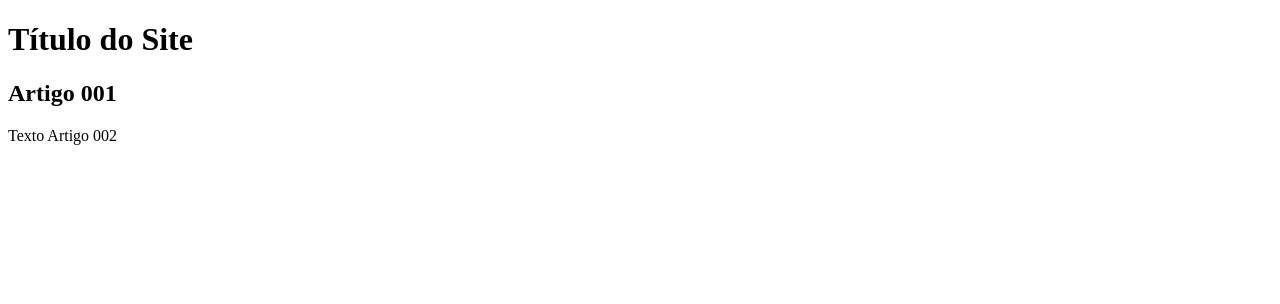
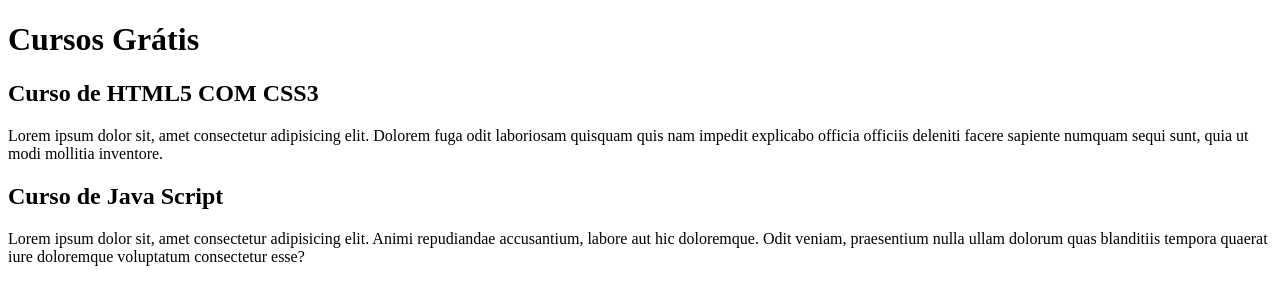
Before and after one commit to juniorsilva-dev/projeto-site, a plain HTML site: page index.html in a window 1280 px wide. Drawn offline with Linux system fonts and the light colour scheme.

Commit message:
Comecei a escrever o conteúdo.

```diff
--- a/index.html
+++ b/index.html
@@ -9,12 +9,15 @@
 <body>
     <main><!--Conteúdo príncipal-->
         <header>
-            <h1>Título do Site</h1>
+            <h1>Cursos Grátis</h1>
         </header>
         <article> <!--artigo-->
-             <h2>Artigo 001</h2>
-             <p>Texto Artigo 002</p>
-
+             <h2>Curso de HTML5 COM CSS3</h2>
+             <p>Lorem ipsum dolor sit, amet consectetur adipisicing elit. Dolorem fuga odit laboriosam quisquam quis nam impedit explicabo officia officiis deleniti facere sapiente numquam sequi sunt, quia ut modi mollitia inventore.</p>
+        </article>
+        <article>
+            <h2>Curso de Java Script</h2>
+            <p>Lorem ipsum dolor sit, amet consectetur adipisicing elit. Animi repudiandae accusantium, labore aut hic doloremque. Odit veniam, praesentium nulla ullam dolorum quas blanditiis tempora quaerat iure doloremque voluptatum consectetur esse?</p>
         </article>
     </main>
 
```
